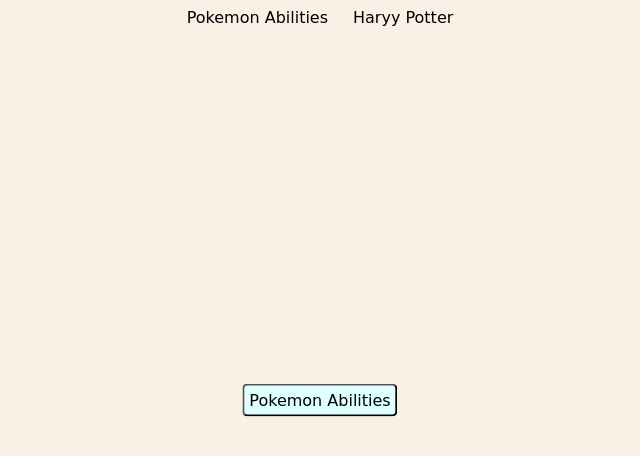
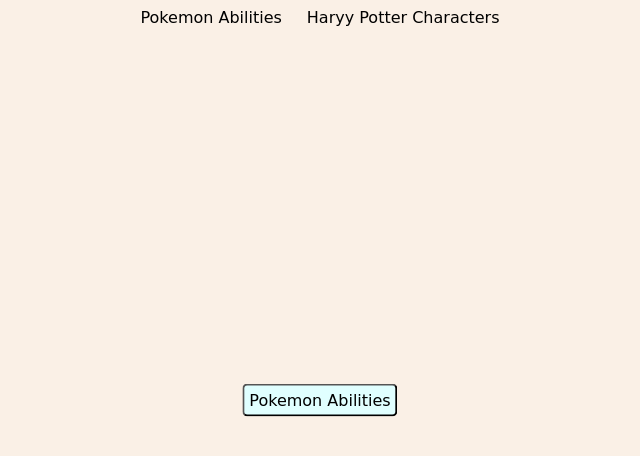
Before and after one commit to Shannon-ewingsudds/FSW-115, a plain HTML site: page week 4/Project 2/index1.html in a window 1280 px wide. Shown: the whole page, without its empty margins (320-960 px from the left). Drawn offline with nearby package versions, Linux system fonts and the light colour scheme; a web font is replaced by a local one.

Commit message:
Final Project 2

```diff
--- a/week 4/Project 2/index1.html
+++ b/week 4/Project 2/index1.html
@@ -12,7 +12,7 @@
 <body>
     <nav class="nav">
         <a href="index1.html">Pokemon Abilities</a>
-        <a href="index2.html">Haryy Potter</a>
+        <a href="index2.html">Haryy Potter Characters</a>
     </nav>
     <button id="submit" class="data_button">Pokemon Abilities</button>
     <div id=" list "></div>
```
Also changed, not shown: week 4/Project 2/HTML1.png (added), week 4/Project 2/HTML2.jpg (added), week 4/Project 2/HarryPotterAPI.jpg (added), week 4/Project 2/HarryPotterPostman.jpg (added), week 4/Project 2/PokemonAPI.jpg (added), week 4/Project 2/PokemonPostman.jpg (added), 2 other files.
